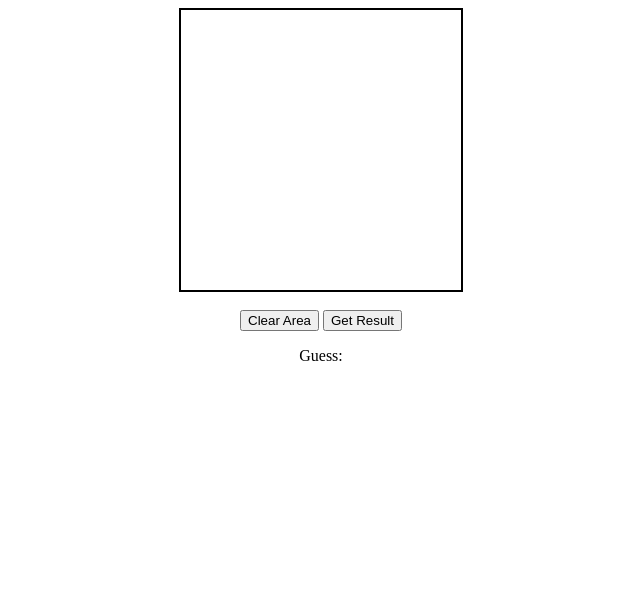
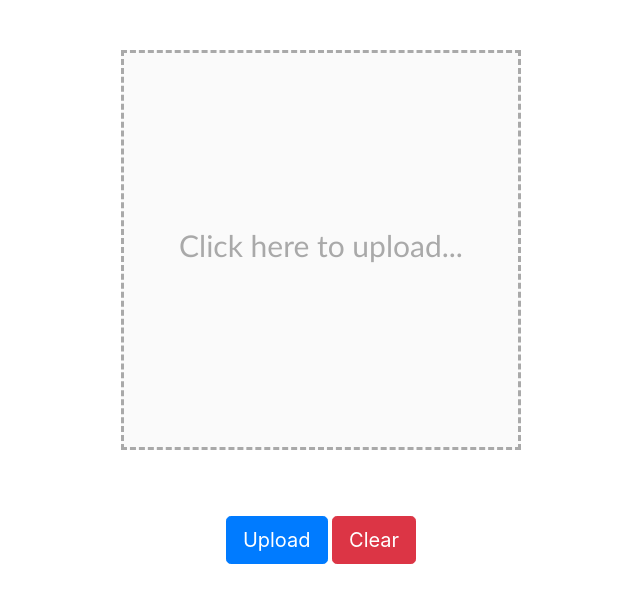
Before and after one commit to aidancrowther/CUHacking-2020, a website: page interface/index.html in a window 1280 px wide. Shown: the whole page, without its empty margins (319-959 px from the left). Drawn offline with nearby package versions, Linux system fonts and the light colour scheme.

Commit message:
Adding basic UI for testing image uploads

```diff
--- a/interface/client.js
+++ b/interface/client.js
@@ -1,6 +1,18 @@
 var mousePressed = false;
 var lastX, lastY;
 var ctx;
+
+function init() {
+
+}
+
+function uploadImage() {
+
+}
+
+function clearImage() {
+
+}
 
 function InitThis() {
     ctx = document.getElementById('myCanvas').getContext("2d");
--- a/interface/index.html
+++ b/interface/index.html
@@ -1,19 +1,41 @@
 <html>
-<head></head>
-<body onload="InitThis();">
-    <script src="https://ajax.googleapis.com/ajax/libs/jquery/3.3.1/jquery.min.js"></script>
-    <script type="text/javascript" src="client.js"></script>
-    <div align="center">
-        <canvas id="myCanvas" width="280" height="280" style="border:2px solid black"></canvas>
-        <br /><br />
-        <button onclick="javascript:clearArea();return false;">Clear Area</button>
-        <button onclick="javascript:sendNum();return false;">Get Result</button>
-        </select>
-        <br>
-        <p>Guess: <div id="result"></div></p>
-    </div>
-    <div style="height: 300px; width: 300px;">
-        <div id="your-circle"></div>
-    </div>
-</body>
+    <head>
+        <meta charset="utf-8">
+        <meta name="viewport" content="width=device-width, initial-scale=1">
+        <link rel="stylesheet" href="https://maxcdn.bootstrapcdn.com/bootstrap/4.0.0/css/bootstrap.min.css" integrity="sha384-Gn5384xqQ1aoWXA+058RXPxPg6fy4IWvTNh0E263XmFcJlSAwiGgFAW/dAiS6JXm" crossorigin="anonymous">
+        <script src="https://ajax.googleapis.com/ajax/libs/jquery/3.3.1/jquery.min.js"></script>
+        <script src="https://maxcdn.bootstrapcdn.com/bootstrap/4.0.0/js/bootstrap.min.js" integrity="sha384-JZR6Spejh4U02d8jOt6vLEHfe/JQGiRRSQQxSfFWpi1MquVdAyjUar5+76PVCmYl" crossorigin="anonymous"></script>
+        <script type="text/javascript" src="client.js"></script>
+        <style>
+            #imageContainer {
+                height: 400px;
+                width: 400px;
+                border: 3px dashed darkgray;
+                background-color: #fafafa;
+                font-family: "Calibri";
+                font-size: 30px;
+                text-align: center;
+                vertical-align: middle;
+                padding-top: 170px;
+                color: darkgray;
+                cursor: pointer;
+                margin-top: 50px;
+                margin-bottom: 50px;
+                position: relative;
+                overflow: hidden;
+            }
+        </style>
+    </head>
+    <body onload="init();">
+        <div align="center">
+            <label for="imageField" id="imageContainer">
+                <input type="file" id="imageField" accept="image/png" hidden=true>
+                Click here to upload...
+            </label>
+            <p id="error" class="hide"></p>
+            <p id="success" class="hide"></p>
+            <button class="btn btn-lg btn-primary" onclick="uploadImage()">Upload</button>
+            <button class="btn btn-lg btn-danger" onclick="clearImage()">Clear</button>
+        </div>
+    </body>
 </html>
```
